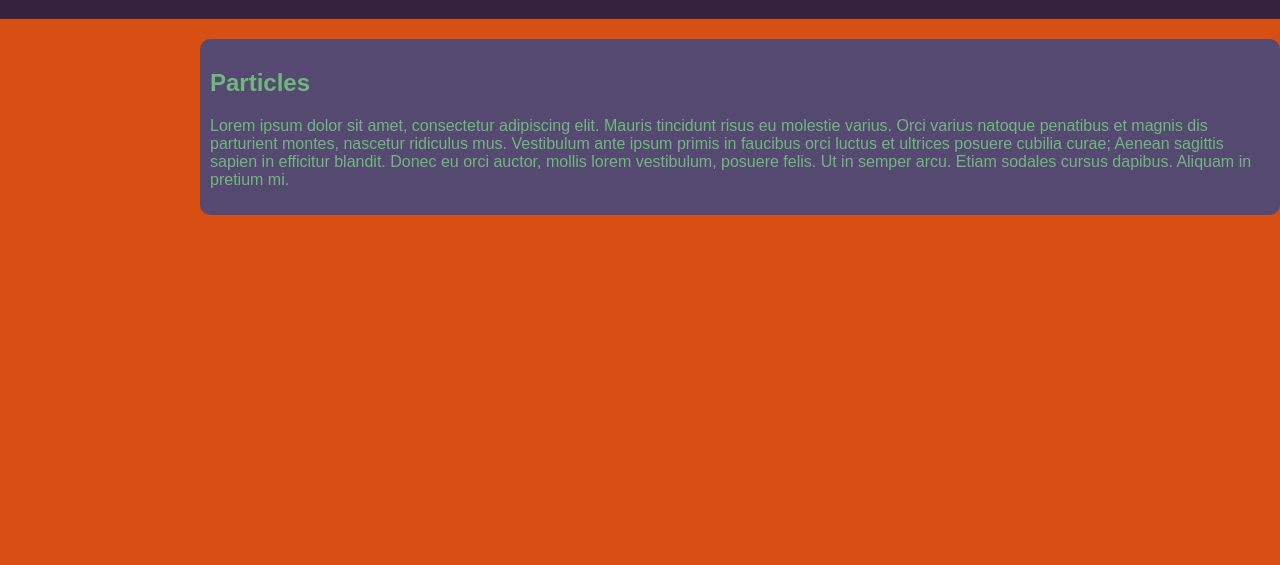
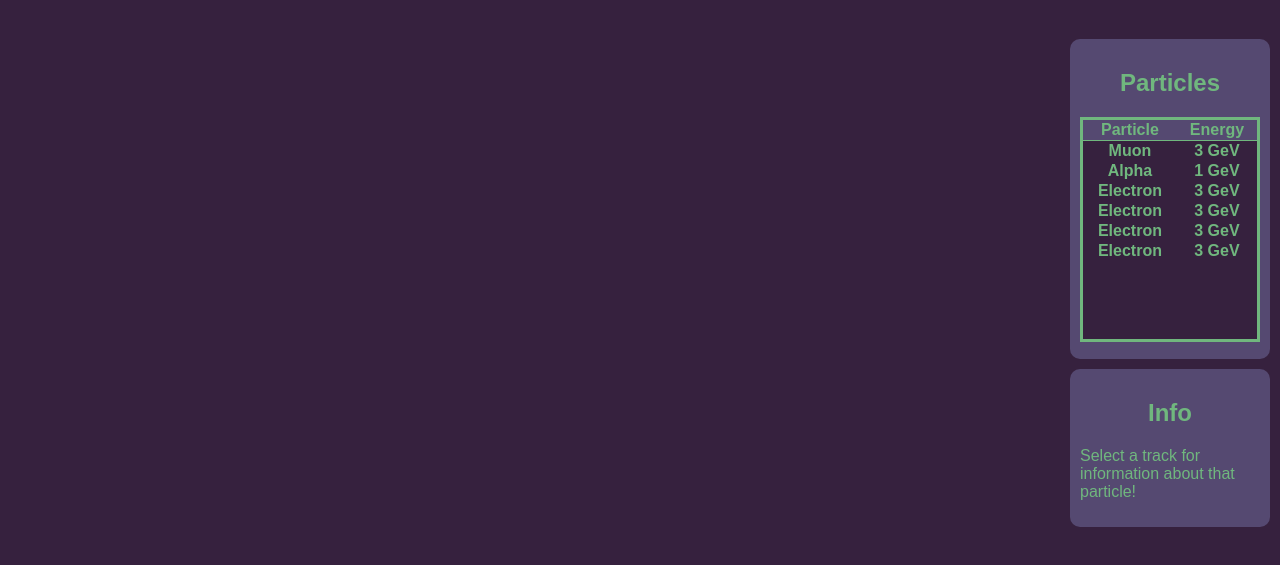
Before and after one commit to JamesMax314/Cloud_Chamber_2_Electric_Boogaloo, a plain HTML site: page ui/index.html in a window 1280 px wide. Shown: the part 61-626 px from the top of the page. Drawn offline with Linux system fonts and the light colour scheme; a script that the page names is missing.

Commit message:
New particle list and info divs

```diff
--- a/ui/index.html
+++ b/ui/index.html
@@ -53,10 +53,32 @@
             </div>
         </div>
 
+	<div id="wrapper">
+	    <div id="trackerBox">
+	    	<h2 id="trackerBoxHeader">Particles</h2>
+		<div>
+	    	    <table id="TrackTable">
+			<tr id="TrackTableHeader"> <th>Particle</th> <th> Energy</th> </tr>
+	    	    	<tr class="TrackTableData"> <th>Muon</th> <th> 3 GeV</th> </tr>
+	    	    	<tr class="TrackTableData"> <th>Alpha</th> <th> 1 GeV</th> </tr>
+	    	    	<tr class="TrackTableData"> <th>Electron</th> <th> 3 GeV</th> </tr>
+	    	    	<tr class="TrackTableData"> <th>Electron</th> <th> 3 GeV</th> </tr>
+	    	    	<tr class="TrackTableData"> <th>Electron</th> <th> 3 GeV</th> </tr>
+	    	    	<tr class="TrackTableData"> <th>Electron</th> <th> 3 GeV</th> </tr>
+	    	    	<tr class="TrackTableData"> <th></th> <th></th> </tr>
+	    	    	<tr class="TrackTableData"> <th></th> <th></th> </tr>
+	    	    	<tr class="TrackTableData"> <th></th> <th></th> </tr>
+	    	    	<tr class="TrackTableData"> <th></th> <th></th> </tr>
+	    	    </table>
+	    	</div>
+            </div>
 
-	    <div id="trackerBox">
-	        <h2>Particles</h2>
-	        <p id="trackTextBoxContent">Lorem ipsum dolor sit amet, consectetur adipiscing elit. Mauris tincidunt risus eu molestie varius. Orci varius natoque penatibus et magnis dis parturient montes, nascetur ridiculus mus. Vestibulum ante ipsum primis in faucibus orci luctus et ultrices posuere cubilia curae; Aenean sagittis sapien in efficitur blandit. Donec eu orci auctor, mollis lorem vestibulum, posuere felis. Ut in semper arcu. Etiam sodales cursus dapibus. Aliquam in pretium mi. </p>
-            </div>
+	    <div id="infoBox">
+		<h2 id="infoBoxHeader">Info</h2>
+		<p>Select a track for information about that particle!</p>
+
+	    </div>
+
+	</div>
     </body>
 </html>
--- a/ui/style.css
+++ b/ui/style.css
@@ -12,13 +12,62 @@ body {
     text-align: center;
 }
 
+#canvas {
+    background-color: #36213E;
+
+}
+
+#wrapper {
+    position: fixed;
+    top: 100px;
+    right: 10px;
+    width: 200px;
+}
+
 #trackerBox {
     color: #70B77E;
     background-color: #554971;
-    position: absolute;
-    top: 100px;
-    left: 200px;
     z-index: 2;
     border-radius: 10px;
     padding: 10px;
+    height: 300px
 }
+
+#trackerBoxHeader {
+    text-align: center;
+}
+
+#TrackTable {
+    width:100%;
+    border: 3px solid;
+    border-collapse: collapse;
+    text-align: center;
+    empty-cells: show;
+}
+
+#TrackTableHeader {
+    border: 1px solid;
+    padding: 10px;
+}
+
+.TrackTableData {
+    background-color: #36213E;
+    height: 20px;
+}
+
+.TrackTableData:hover {
+    background-color: #CF5C36;
+}
+
+#infoBox {
+    color: #70B77E;
+    background-color: #554971;
+    z-index: 2;
+    border-radius: 10px;
+    padding: 10px;
+    margin-top: 10px;
+}
+
+#infoBoxHeader {
+    text-align: center;
+}
```
